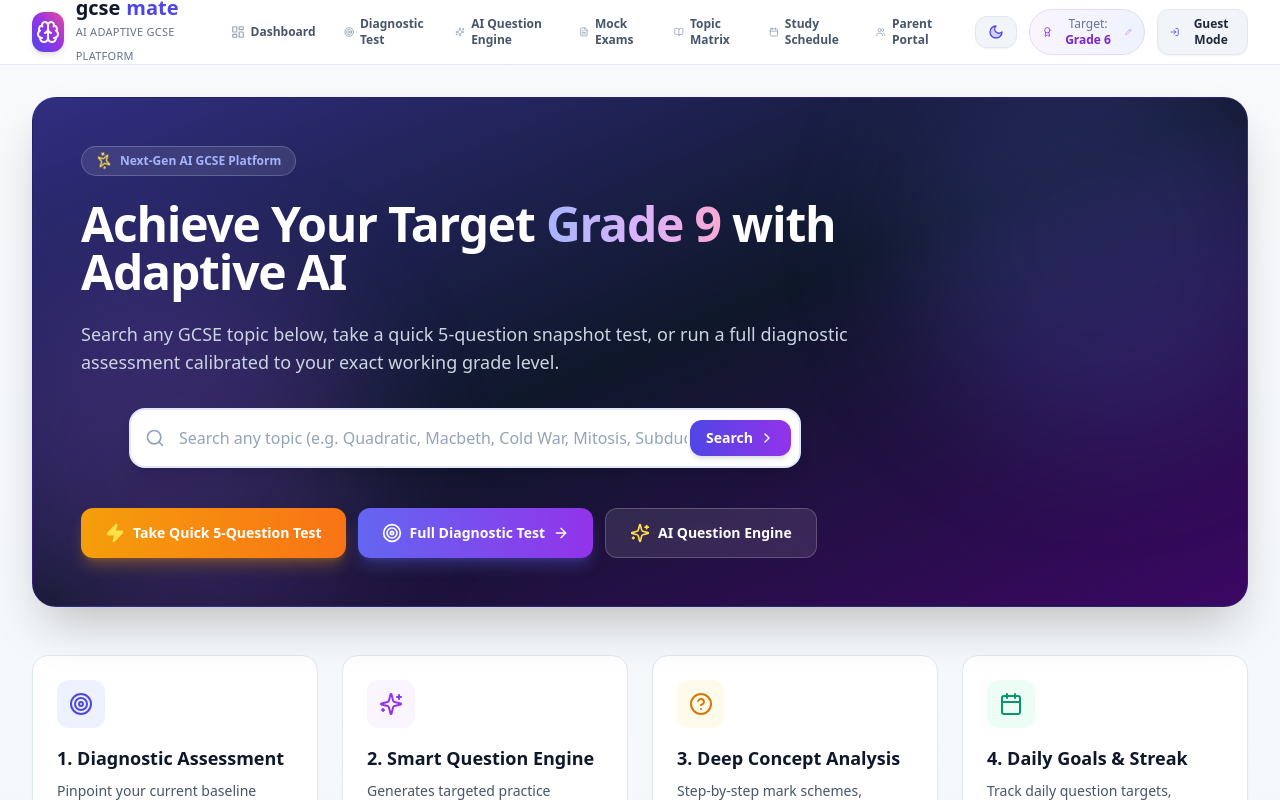
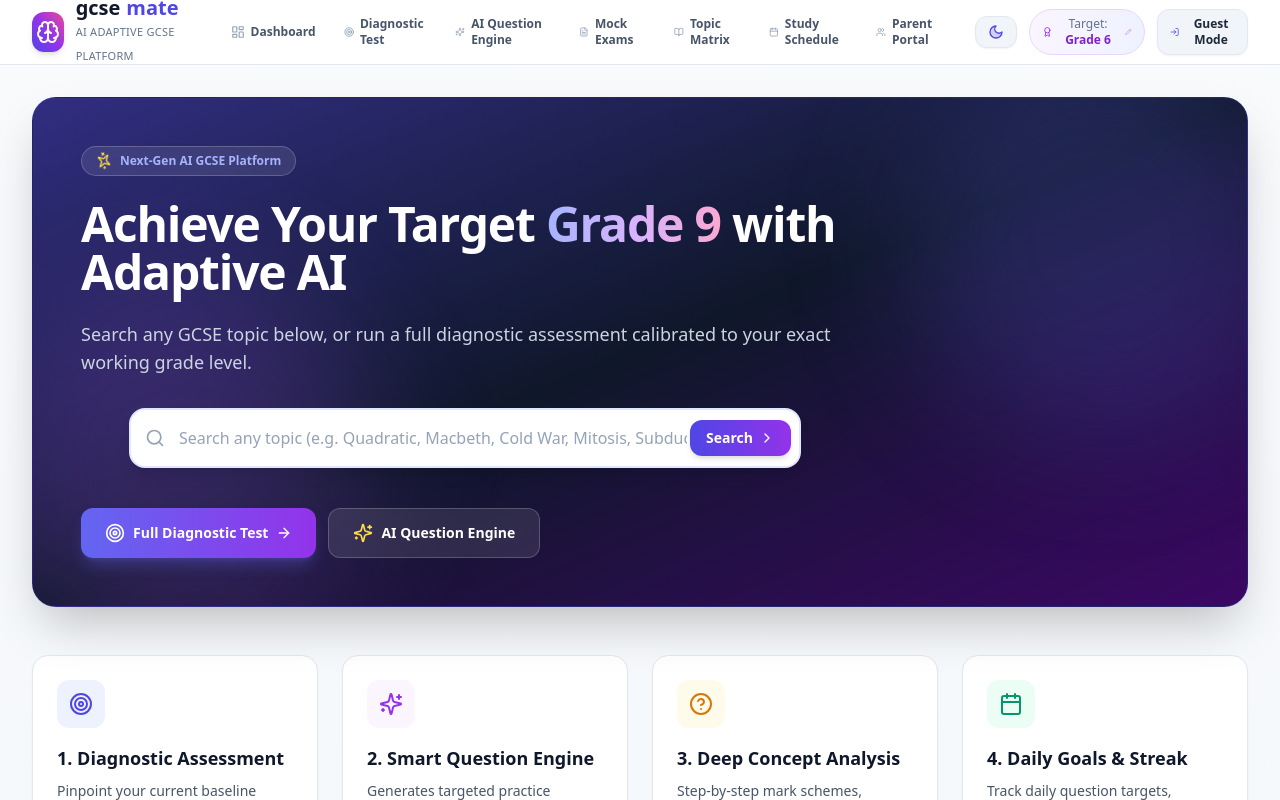
Before and after one commit to ozkerd/gcse, a Next.js app: page / in a window 1280 px wide. Shown: the top 800 px of the page. Built offline with nearby package versions, Linux system fonts and the light colour scheme.

Commit message:
Remove redundant quick test buttons from home hero and dashboard search bar

```diff
--- a/src/app/dashboard/page.tsx
+++ b/src/app/dashboard/page.tsx
@@ -118,18 +118,9 @@ export default function Dashboard() {
           </div>
         </div>
 
-        {/* Search Bar & Quick Assessment CTA */}
-        <div className="pt-2 border-t border-slate-100 dark:border-slate-800 flex flex-col md:flex-row items-center gap-3">
-          <div className="w-full">
-            <SearchBar placeholder="Search any topic (e.g. Macbeth, Quadratic, Cold War, Mitosis, Energy)..." />
-          </div>
-          <button
-            onClick={() => setIsQuickAssessmentOpen(true)}
-            className="w-full md:w-auto shrink-0 px-5 py-3.5 bg-gradient-to-r from-amber-500 to-orange-500 hover:from-amber-600 hover:to-orange-600 text-white font-extrabold text-sm rounded-2xl shadow-md flex items-center justify-center gap-2 transition-all"
-          >
-            <Zap className="w-4 h-4 fill-white" />
-            <span>5-Question Test</span>
-          </button>
+        {/* Search Bar */}
+        <div className="pt-2 border-t border-slate-100 dark:border-slate-800">
+          <SearchBar placeholder="Search any topic (e.g. Macbeth, Quadratic, Cold War, Mitosis, Energy)..." />
         </div>
       </div>
 
--- a/src/app/page.tsx
+++ b/src/app/page.tsx
@@ -1,15 +1,10 @@
-'use client';
-
-import React, { useState } from 'react';
+import React from 'react';
 import Link from 'next/link';
-import { Target, Sparkles, Calendar, Award, ArrowRight, HelpCircle, Zap } from 'lucide-react';
+import { Target, Sparkles, Calendar, Award, ArrowRight, HelpCircle } from 'lucide-react';
 import { GCSE_SUBJECTS } from '@/lib/curriculum/gcse-data';
 import { SearchBar } from '@/components/SearchBar';
-import { QuickAssessmentModal } from '@/components/QuickAssessmentModal';
 
 export default function Home() {
-  const [isQuickAssessmentOpen, setIsQuickAssessmentOpen] = useState(false);
-
   return (
     <div className="space-y-12">
 
@@ -29,7 +24,7 @@ export default function Home() {
           </h1>
 
           <p className="text-slate-300 text-base sm:text-lg leading-relaxed">
-            Search any GCSE topic below, take a quick 5-question snapshot test, or run a full diagnostic assessment calibrated to your exact working grade level.
+            Search any GCSE topic below, or run a full diagnostic assessment calibrated to your exact working grade level.
           </p>
 
           {/* Google-like Instant Search Bar */}
@@ -38,14 +33,6 @@ export default function Home() {
           </div>
 
           <div className="flex flex-wrap gap-3 pt-4">
-            <button
-              onClick={() => setIsQuickAssessmentOpen(true)}
-              className="inline-flex items-center gap-2 px-6 py-3.5 rounded-xl bg-gradient-to-r from-amber-500 to-orange-500 hover:from-amber-600 hover:to-orange-600 text-white font-extrabold shadow-lg shadow-amber-500/30 hover:scale-105 transition-all text-sm"
-            >
-              <Zap className="w-5 h-5 fill-yellow-300 text-yellow-300" />
-              <span>Take Quick 5-Question Test</span>
-            </button>
-
             <Link
               href="/diagnostic"
               className="inline-flex items-center gap-2 px-6 py-3.5 rounded-xl bg-gradient-to-r from-indigo-500 to-purple-600 hover:from-indigo-600 hover:to-purple-700 text-white font-bold shadow-lg shadow-indigo-500/30 hover:scale-105 transition-all text-sm"
@@ -143,13 +130,6 @@ export default function Home() {
           ))}
         </div>
       </section>
-
-      {/* Quick Assessment Modal */}
-      <QuickAssessmentModal
-        isOpen={isQuickAssessmentOpen}
-        onClose={() => setIsQuickAssessmentOpen(false)}
-      />
-
     </div>
   );
 }
```
